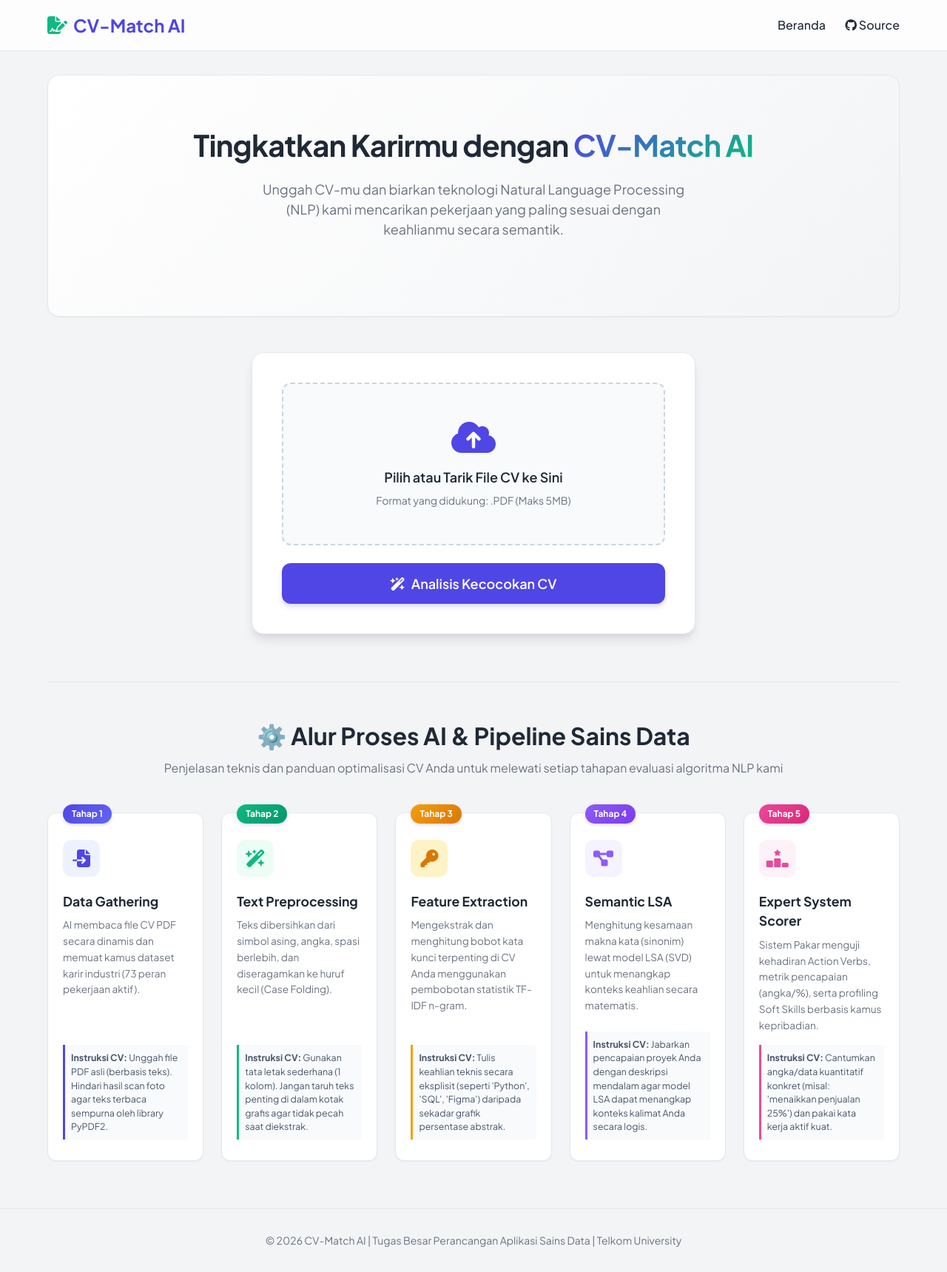
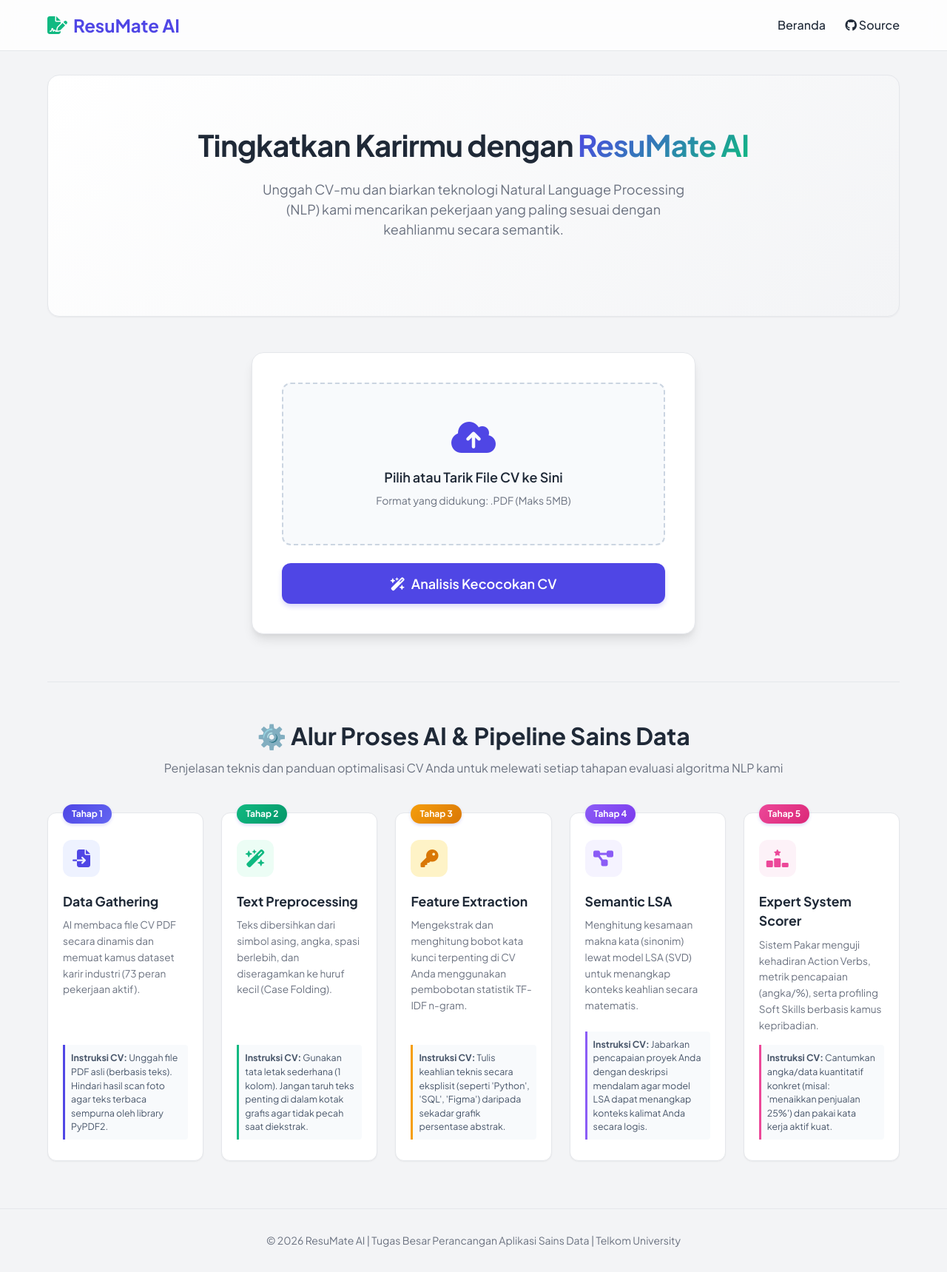
Before and after one commit to dzkimn/cv-match-app, a Flask app: page / in a window 1280 px wide. Shown: the whole page at 74% size. Run offline with Flask 3, Linux system fonts and the light colour scheme.

Commit message:
rebrand: change app name from CV-Match AI to ResuMate AI

```diff
--- a/app.py
+++ b/app.py
@@ -1,5 +1,5 @@
 """
-app.py — CV-Match AI (Sains Data Practicum)
+app.py — ResuMate AI (Sains Data Practicum)
 """
 
 import os, uuid
@@ -8,7 +8,7 @@ from werkzeug.utils import secure_filename
 from cv_engine import CVAnalyzer
 
 app = Flask(__name__)
-app.secret_key = "cv-match-ai-2026-super-secret"
+app.secret_key = "resumate-ai-2026-super-secret"
 
 # Setup Upload Folder
 UPLOAD_FOLDER = os.path.join(os.path.dirname(__file__), 'uploads')
--- a/cv_engine.py
+++ b/cv_engine.py
@@ -1,5 +1,5 @@
 """
-cv_engine.py — Core Engine for CV-Match AI (ADVANCED VERSION)
+cv_engine.py — Core Engine for ResuMate AI (ADVANCED VERSION)
 
 ALUR PEMROSESAN DATA (DATA PIPELINE):
 [TAHAP 1] Data Gathering     : Membaca Dataset Lowongan (CSV) dan CV pengguna (PDF).
@@ -9,7 +9,7 @@ ALUR PEMROSESAN DATA (DATA PIPELINE):
 [TAHAP 5] Expert System      : Menerapkan Rule-Based NLP untuk mendeteksi Soft Skills & Kualitas CV.
 """
 
-# cv_engine.py — Core Engine for CV-Match AI (ADVANCED VERSION WITH EXTENDED FEATURES)
+# cv_engine.py — Core Engine for ResuMate AI (ADVANCED VERSION WITH EXTENDED FEATURES)
 
 import os, re
 import PyPDF2
--- a/templates/base.html
+++ b/templates/base.html
@@ -3,7 +3,7 @@
 <head>
     <meta charset="UTF-8">
     <meta name="viewport" content="width=device-width, initial-scale=1.0">
-    <title>{% block title %}CV-Match AI{% endblock %}</title>
+    <title>{% block title %}ResuMate AI{% endblock %}</title>
     <link href="https://fonts.googleapis.com/css2?family=Plus+Jakarta+Sans:wght@400;500;600;700&display=swap" rel="stylesheet">
     <link rel="stylesheet" href="https://cdnjs.cloudflare.com/ajax/libs/font-awesome/6.4.0/css/all.min.css">
     <style>
@@ -158,7 +158,7 @@
     <nav class="navbar">
         <div class="nav-container">
             <a href="/" class="logo">
-                <i class="fa-solid fa-file-signature"></i> CV-Match AI
+                <i class="fa-solid fa-file-signature"></i> ResuMate AI
             </a>
             <div class="nav-links">
                 <a href="/">Beranda</a>
@@ -183,7 +183,7 @@
     </main>
 
     <footer>
-        &copy; 2026 CV-Match AI | Tugas Besar Perancangan Aplikasi Sains Data | Telkom University
+        &copy; 2026 ResuMate AI | Tugas Besar Perancangan Aplikasi Sains Data | Telkom University
     </footer>
 
     {% block extra_js %}{% endblock %}
--- a/templates/home.html
+++ b/templates/home.html
@@ -228,7 +228,7 @@
 
 {% block content %}
 <div class="hero">
-    <h1>Tingkatkan Karirmu dengan <span>CV-Match AI</span></h1>
+    <h1>Tingkatkan Karirmu dengan <span>ResuMate AI</span></h1>
     <p>Unggah CV-mu dan biarkan teknologi Natural Language Processing (NLP) kami mencarikan pekerjaan yang paling sesuai dengan keahlianmu secara semantik.</p>
 </div>
 
```
Also changed, not shown: README.md.
